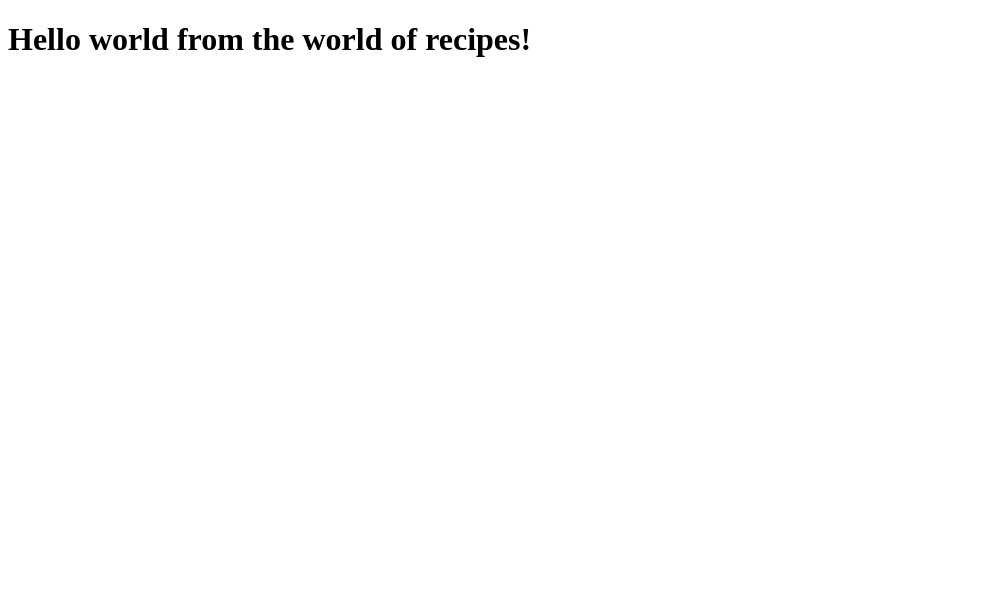
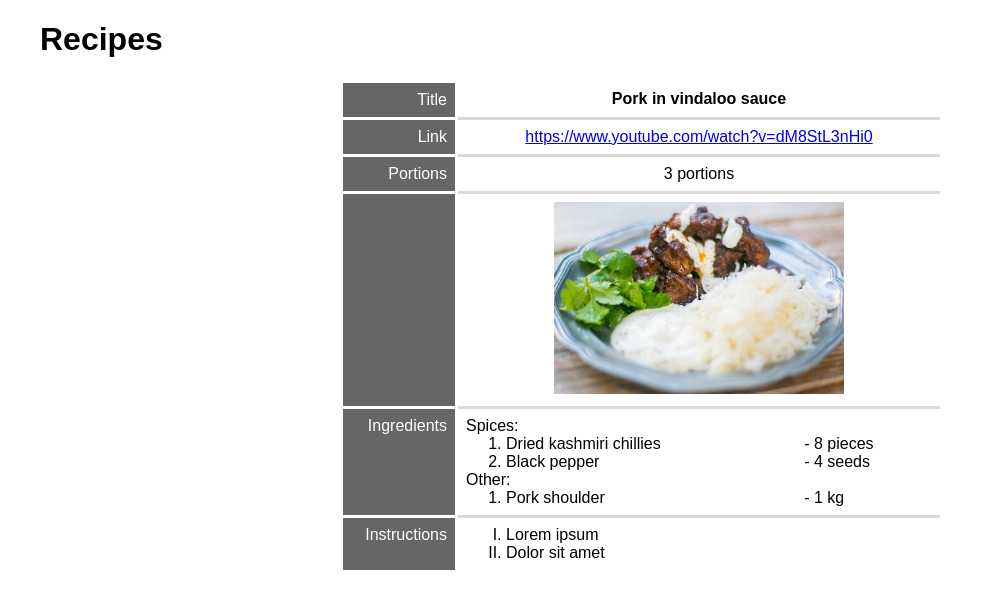
Before and after one commit to vandut/recipes, an Angular app: page / in a window 1280 px wide. Shown: the top 608 px of the page, without its empty margins (0-995 px from the left). Built offline with nearby package versions, Linux system fonts and the light colour scheme.

Commit message:
#2 Added RecipeComponent with basic styling

```diff
--- a/src/app/app.component.css
+++ b/src/app/app.component.css
@@ -0,0 +1,5 @@
+recipe {
+  max-width: 600px;
+  margin-left: auto;
+  margin-right: auto;
+}
--- a/src/app/app.component.html
+++ b/src/app/app.component.html
@@ -1,3 +1,5 @@
 <h1>
   {{title}}
 </h1>
+
+<recipe></recipe>
--- a/src/app/app.component.ts
+++ b/src/app/app.component.ts
@@ -6,5 +6,5 @@ import { Component } from '@angular/core';
   styleUrls: ['./app.component.css']
 })
 export class AppComponent {
-  title = 'Hello world from the world of recipes!';
+  title = 'Recipes';
 }
--- a/src/app/app.module.ts
+++ b/src/app/app.module.ts
@@ -4,10 +4,12 @@ import { FormsModule } from '@angular/forms';
 import { HttpModule } from '@angular/http';
 
 import { AppComponent } from './app.component';
+import { RecipeComponent } from './recipe/recipe.component';
 
 @NgModule({
   declarations: [
-    AppComponent
+    AppComponent,
+    RecipeComponent
   ],
   imports: [
     BrowserModule,
--- /dev/null
+++ b/src/app/recipe/recipe.component.css
@@ -0,0 +1,87 @@
+:host {
+  display: block;
+}
+
+.section-container {
+  width: 100%;
+  border-collapse: collapse;
+}
+.section-name, .section-content {
+  padding: 0.5em;
+}
+.section-name {
+  background-color: rgb(102, 102, 102);
+  color: white;
+  vertical-align: top;
+  text-align: right;
+  width: 6em;
+}
+
+/* border */
+.section-name {
+  border: 0.2em solid white;
+}
+.section-content {
+  border-bottom: 0.2em solid rgb(217, 217, 217);
+}
+.section-group:last-child .section-name, .section-group:last-child .section-content {
+  border-bottom: 0;
+}
+
+/* no margins for paragraphs and lists */
+.section-content p, .section-content ul, .section-content ol {
+  margin: 0;
+}
+
+/* INDIVIDUALS CONTENT SECTIONS */
+.section-content-title {
+  text-align: center;
+  font-weight: bold;
+}
+.section-content-link {
+  text-align: center;
+}
+.section-content-portions {
+  text-align: center;
+}
+.section-content-photo {
+  text-align: center;
+}
+.section-content-photo img {
+  max-height: 12em;
+}
+.section-content-ingredients {
+}
+.section-content-instructions ol {
+  list-style-type: upper-roman;
+}
+
+/* INDIVIDUALS NAME SECTIONS */
+.section-name-title {
+}
+.section-name-link {
+}
+.section-name-portions {
+}
+.section-name-photo {
+}
+.section-name-ingredients {
+}
+.section-name-instructions {
+}
+
+/* INGREDIENTS */
+.ingredient-list {
+}
+.ingredient-element {
+}
+.ingredient-name {
+  display: inline-block;
+  vertical-align: top;
+  width: 70%;
+  min-width: 10em;
+}
+.ingredient-amount {
+  display: inline-block;
+  vertical-align: top;
+}
--- /dev/null
+++ b/src/app/recipe/recipe.component.html
@@ -0,0 +1,54 @@
+<table class="section-container">
+  <tr class="section-group">
+    <td class="section-name section-name-title">Title</td>
+    <td class="section-content section-content-title">Pork in vindaloo sauce</td>
+  </tr>
+  <tr class="section-group">
+    <td class="section-name section-name-link">Link</td>
+    <td class="section-content section-content-link">
+      <a href="https://www.youtube.com/watch?v=dM8StL3nHi0">https://www.youtube.com/watch?v=dM8StL3nHi0</a>
+    </td>
+  </tr>
+  <tr class="section-group">
+    <td class="section-name section-name-portions">Portions</td>
+    <td class="section-content section-content-portions">3 portions</td>
+  </tr>
+  <tr class="section-group">
+    <td class="section-name section-name-photo"></td>
+    <td class="section-content section-content-photo">
+      <img alt="Recipe image" src="assets/recipes/7bc8aee8-fdca-4c90-b944-5682801bde0b.png">
+    </td>
+  </tr>
+  <tr class="section-group">
+    <td class="section-name section-name-ingredients">Ingredients</td>
+    <td class="section-content section-content-ingredients">
+      <p>Spices:</p>
+      <ol class="ingredient-list">
+        <li class="ingredient-element">
+          <span class="ingredient-name">Dried kashmiri chillies</span>
+          <span class="ingredient-amount">- 8 pieces</span>
+        </li>
+        <li class="ingredient-element">
+          <span class="ingredient-name">Black pepper</span>
+          <span class="ingredient-amount">- 4 seeds</span>
+        </li>
+      </ol>
+      <p>Other:</p>
+      <ol class="ingredient-list">
+        <li class="ingredient-element">
+          <span class="ingredient-name">Pork shoulder</span>
+          <span class="ingredient-amount">- 1 kg</span>
+        </li>
+      </ol>
+    </td>
+  </tr>
+  <tr class="section-group">
+    <td class="section-name section-name-instructions">Instructions</td>
+    <td class="section-content section-content-instructions">
+      <ol>
+        <li>Lorem ipsum</li>
+        <li>Dolor sit amet</li>
+      </ol>
+    </td>
+  </tr>
+</table>
--- a/src/styles.css
+++ b/src/styles.css
@@ -1 +1,12 @@
 /* You can add global styles to this file, and also import other style files */
+
+body {
+  max-width: 1200px;
+  margin-left: auto;
+  margin-right: auto;
+
+  padding-left: 1em;
+  padding-right: 1em;
+
+  font: normal 16px arial,sans-serif;
+}
```
Also changed, not shown: src/app/recipe/recipe.component.ts (added, +10 -0 lines), src/assets/recipes/7bc8aee8-fdca-4c90-b944-5682801bde0b.png (added), 1 other file (tests, documents, lock files or other folders).
